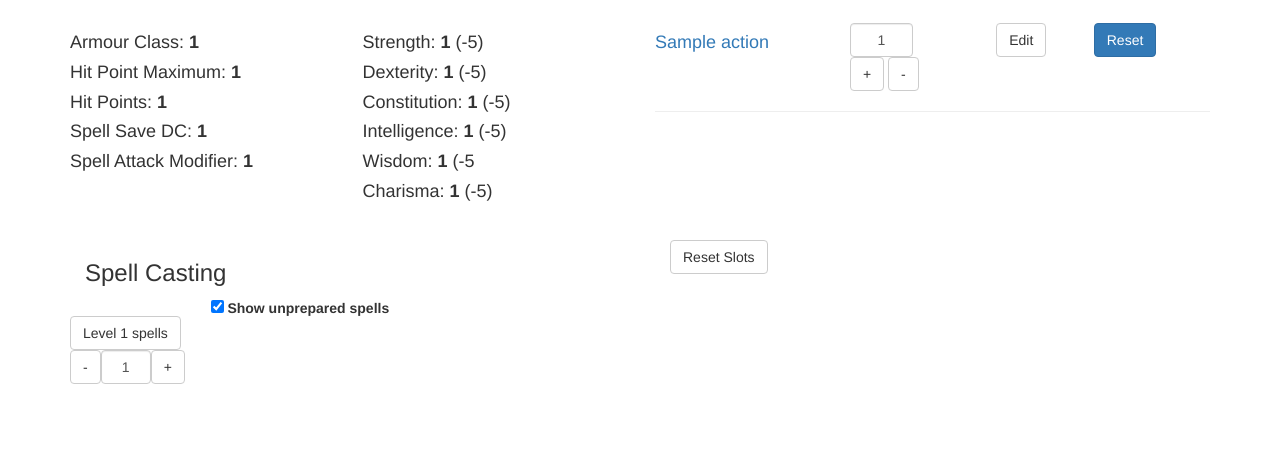
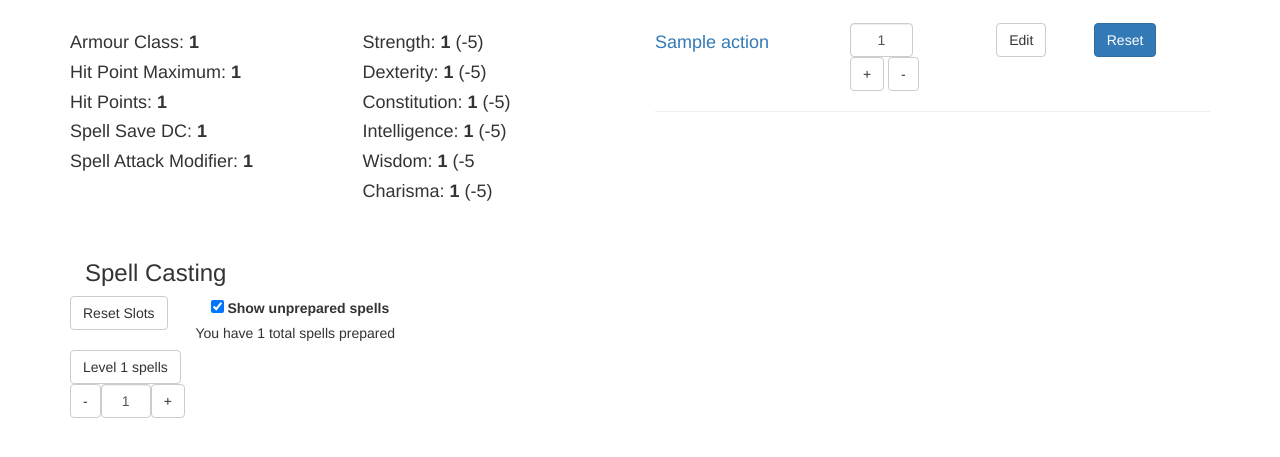
Before and after one commit to lindenhutchinson/spell-caster, a Flask app: page /char in a window 1280 px wide. Shown: the part 312-769 px from the top of the page. Run offline with Flask 2, Linux system fonts and the light colour scheme; a user stored in the database is signed in; tables that the repository leaves empty hold one stand-in row (values such as "Sample post"); some libraries are stand-ins or nearby versions.

Commit message:
visual changes

```diff
--- a/app/app.py
+++ b/app/app.py
@@ -44,6 +44,7 @@ def register_extensions(app):
     login = LoginManager(app)
     bootstrap = Bootstrap(app)
     Markdown(app)
+    # migrate = Migrate(app, db)
 
 
     @login.user_loader
--- a/app/config/config.py
+++ b/app/config/config.py
@@ -24,7 +24,7 @@ class DevelopmentConfig(Config):
     SQLALCHEMY_DATABASE_URI = os.getenv('SQLALCHEMY_DATABASE_URI_DEV')
     SECRET_KEY = os.getenv('SECRET_KEY')
     # uncomment to open the server to LAN!
-    SERVER_NAME = '192.168.20.8:2000'
+    # SERVER_NAME = '192.168.20.8:2000'
     PORT = os.getenv('PORT') or 2000
 
 class TestingConfig(Config):
--- a/app/controllers/character.py
+++ b/app/controllers/character.py
@@ -95,6 +95,15 @@ def view_char():
             continue
         lvls[s.level].append(s)
 
+
+    p_spells = [s for s in kw_get_models(Spellbook, char_id=char.id, prepared=1) if s.spell.level > 0]
+    p_lvls = {0:[],1:[],2:[],3:[],4:[],5:[],6:[],7:[],8:[],9:[]}
+
+    for p in p_spells:
+        p_lvls[p.spell.level].append(p.spell)
+
+    total = len(p_spells)
+
     # get the character's spell slots
     slots = get_char_child_default(Slots)
     # put the slot info into an easy to access array that can be accessed by the page
@@ -107,7 +116,7 @@ def view_char():
     actions = get_all_char_child(Action, 'name')
     prep_spells = [s.id for s in prep_spells]
     unprep_spells = [s.id for s in unprep_spells]
-    return render_template('char.html', prep_spells=prep_spells, unprep_spells=unprep_spells, actions=actions, stats=stats, lvls=lvls, slots=slots, char=char, resetSlotsForm=form2, form=form1, title=char.name)
+    return render_template('char.html', p_lvls=p_lvls, total=total, prep_spells=prep_spells, unprep_spells=unprep_spells, actions=actions, stats=stats, lvls=lvls, slots=slots, char=char, resetSlotsForm=form2, form=form1, title=char.name)
 
 
 def edit_stats():
--- a/app/templates/char.html
+++ b/app/templates/char.html
@@ -46,20 +46,23 @@
     <div class="col-xs-6">
       <h3>Spell Casting</h3>
     </div>
-    <div class="col-xs-3">
-      {{ wtf.quick_form(resetSlotsForm)}}
-    </div>
+
 
   </div>
   <div class="row">
     <div class="col-md-1 col-xs-4" style="margin-right:2em">
+      <div class="row">
+        {{ wtf.quick_form(resetSlotsForm)}}
+      </div>
       {% for lvl, spells in lvls.items() %}
       {% if spells|length > 0 or (lvl == 0 and spells|length > 0) %}
       <div class="row">
-        <h3 id="btn-{{lvl}}" class="but btn btn-default" onclick="collapse_table('{{lvl}}')">
+        <h3 id="btn-{{lvl}}" class="but btn {% if lvl == 0 %} btn-info{%else%} btn-default {%endif%}"
+          onclick="collapse_table('{{lvl}}')">
           {% if lvl == 0 %}Cantrips{% else %}Level {{lvl}} spells{% endif %}</h3>
         {% if lvl > 0 %}
         <div style="display:flex;" class="align-items-baseline">
+
           <button class="btn btn-default" type="button" onclick="decrementValue('lvl_{{lvl}}')">-</button>
           <input name="lvl_{{lvl}}" id="lvl_{{lvl}}" style="width:50px; text-align:center;" class="form-control"
             value="{{slots[lvl-1]}}" />
@@ -73,9 +76,18 @@
     <div class="col-md-10 col-xs-8">
       <input type=checkbox class="form-check-input" checked onchange="show_unprepared()" id="show_unprepared">
       <label class="form-check-label" for="show_unprepared">Show unprepared spells</label>
+
+      <div class="row show_prep">
+        <span class="total_prep" id="prep_count">You have {{total}} total spells prepared</span>
+      </div>
       {% for lvl, spells in lvls.items() %}
       {% if spells|length > 0 %}
+      {% if lvl == 0 %}
+      <table class="spell-table" id="spell-table-{{lvl}}">
+        {% else %}
         <table style="display:none" class="spell-table" id="spell-table-{{lvl}}">
+          {% endif%}
+
           <thead>
             <tr>
               {%if lvl > 0 %}
@@ -242,9 +254,9 @@
       url: "{{ url_for('prepare_spell') }}",
       data: JSON.stringify(data, null, "\t"),
       contentType: "application/json;charset=UTF-8",
-      // success: function (result) {
-      //     updatePrepCount(result);
-      // },
+      success: function (result) {
+        updatePrepCount(result);
+      },
     });
     var btn = document.getElementById('btn_' + spell_id);
     console.log(btn.innerHTML);
@@ -253,15 +265,38 @@
       prep.value = '1';
       btn.innerHTML = "Unprepare";
       btn.classList = "btn btn-success";
-      // updateLvlTotal(lvl, false)
+      updateLvlTotal(lvl, false)
 
     } else {
       var prep = document.getElementById('s_' + spell_id);
       prep.value = '';
       btn.innerHTML = "Prepare";
       btn.classList = "btn btn-primary";
-      // updateLvlTotal(lvl, true)
+      updateLvlTotal(lvl, true)
 
+    }
+  }
+  function updatePrepCount(result) {
+    el = document.getElementById('prep_count');
+    el.innerHTML = "You have " + result + " spells prepared";
+  }
+
+  function updateLvlTotal(lvl, dec) {
+    el = document.getElementById('prep-' + lvl);
+    total = Number(el.innerHTML)
+    console.log(total);
+    if (dec) {
+      total -= 1;
+    }
+    else {
+      total += 1;
+    }
+    el.innerHTML = total;
+    s = document.getElementById('lvl_prep-' + lvl);
+    if (total > 0) {
+      s.style.display = "";
+    } else {
+      s.style.display = "none";
     }
   }
 </script>
```
Also changed, not shown: app/templates/magic.html (+5 -5 lines). Lines whose indentation alone changed are shown as unchanged.
